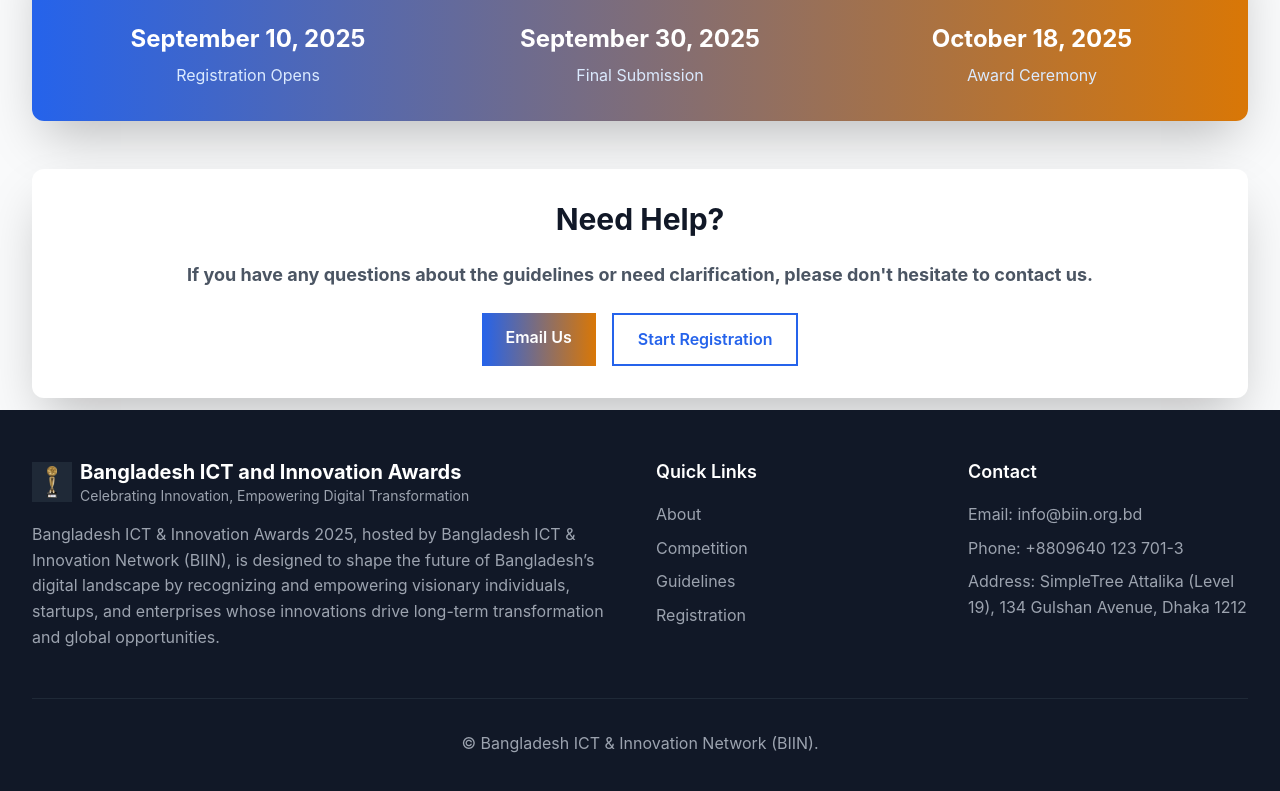
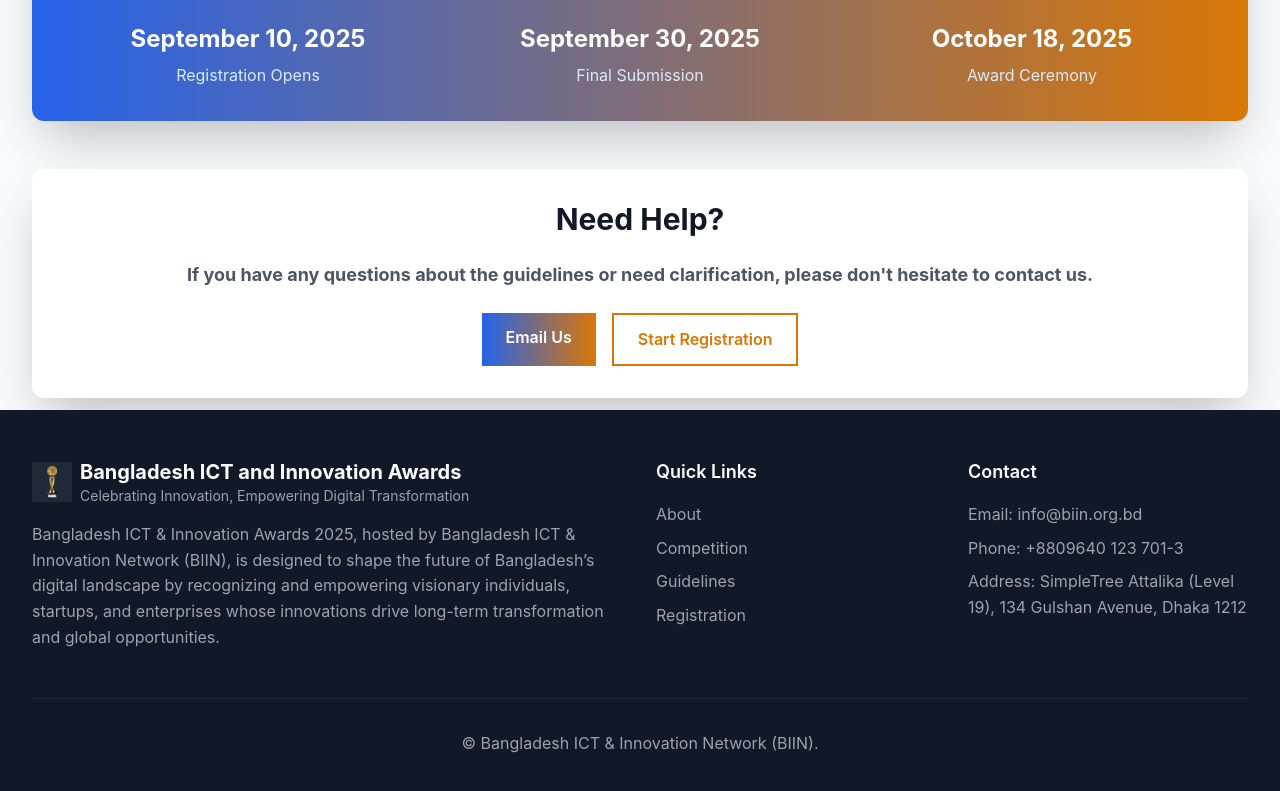
Before and after one commit to Ayonspoiler/BIIN_Award_Function, a React (Vite) app in the folder frontend/: page /guidelines in a window 1280 px wide. Shown: the part 3612-4403 px from the top of the page. Built offline with nearby package versions, Linux system fonts and the light colour scheme.

Commit message:
Frontend Updated.

```diff
--- a/frontend/src/pages/Guidelines.jsx
+++ b/frontend/src/pages/Guidelines.jsx
@@ -265,7 +265,7 @@
 
                 <a
                   href="/registration"
-                  className="border-2 border-primary-600 text-primary-600 px-6 py-3 rounded-lg font-semibold hover:bg-primary-600 hover:text-white transition-colors"
+                  className="border-2 border-secondary-600 text-secondary-600 px-6 py-3 rounded-lg font-semibold hover:bg-gradient-to-r from-primary-600 to-secondary-600 hover:text-white transition-colors"
                 >
                   Start Registration
                 </a>
```
